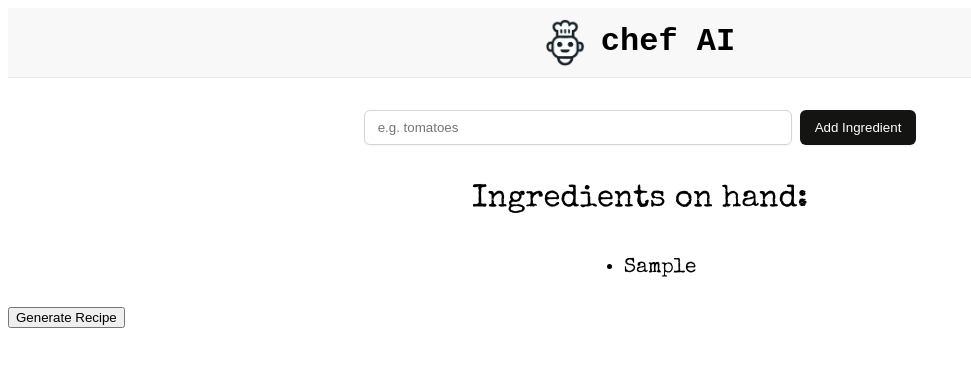
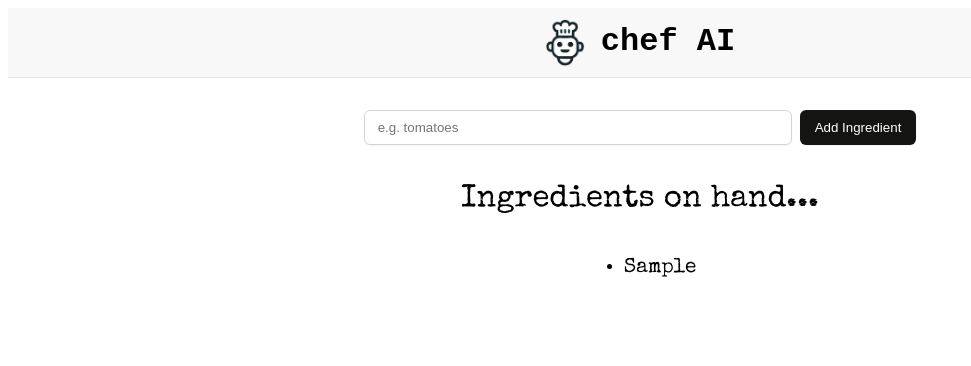
Before and after one commit to kquilty/react-ai-chef, a React (Vite) app in the folder ai-chef/: page / in a window 1280 px wide. Both pictures are taken after typing "Sample" into the empty fields and a click on the button "Add Ingredient". Shown: the top 366 px of the page, without its empty margins (0-971 px from the left). Built offline with nearby package versions, Linux system fonts and the light colour scheme; a web font is replaced by a local one.

Commit message:
Shortcut for handling forms

```diff
--- a/ai-chef/src/App.jsx
+++ b/ai-chef/src/App.jsx
@@ -20,25 +20,31 @@ function App() {
 
 
 
-    function handleSubmit(event) {
-        event.preventDefault();
+    function handleSubmit(formData) {
+        const newIngredient = formData.get('ingredient');
 
-        const formData = new FormData(event.target);
-        const newIngredient = formData.get('ingredient'); // event.target.ingredient.value
-
-        // Add the new ingredient and sort
+        // Add the new ingredient
         setIngredients(function(prevIngredients) {
             let newIngredientsList = [...prevIngredients];
             newIngredientsList.push(newIngredient);
+
+            //...and sort it
             newIngredientsList.sort();
+
             return newIngredientsList;
         });
-
-        // Clear the input field
-        event.target.reset();
     }
 
-
+    function IngredientsList() {
+        return (
+            <div className="ingredients-list">
+                <h2>Ingredients on hand...</h2>
+                <ul>
+                    {ingredientListItems}
+                </ul>
+            </div>
+        );
+    }
 
     return (
     <>
@@ -46,7 +52,7 @@ function App() {
 
         {/* <AddIngredientsBar /> */}
         <div>
-            <form className="add-ingredient-form" onSubmit={handleSubmit}>
+            <form className="add-ingredient-form" action={handleSubmit}>
                 <input
                     type="text"
                     name="ingredient"
@@ -62,13 +68,7 @@ function App() {
 
 
 
-        {/* <IngredientsList /> */}
-        <div className="ingredients-list">
-            <h2>Ingredients on hand:</h2>
-            <ul>
-                {ingredientListItems}
-            </ul>
-        </div>
+        {ingredients.length > 0 && <IngredientsList />}
 
 
 
@@ -76,7 +76,7 @@ function App() {
 
 
 
-        <GenerateRecipeBar />
+        {/* <GenerateRecipeBar /> */}
     </>
   )
 }
```
